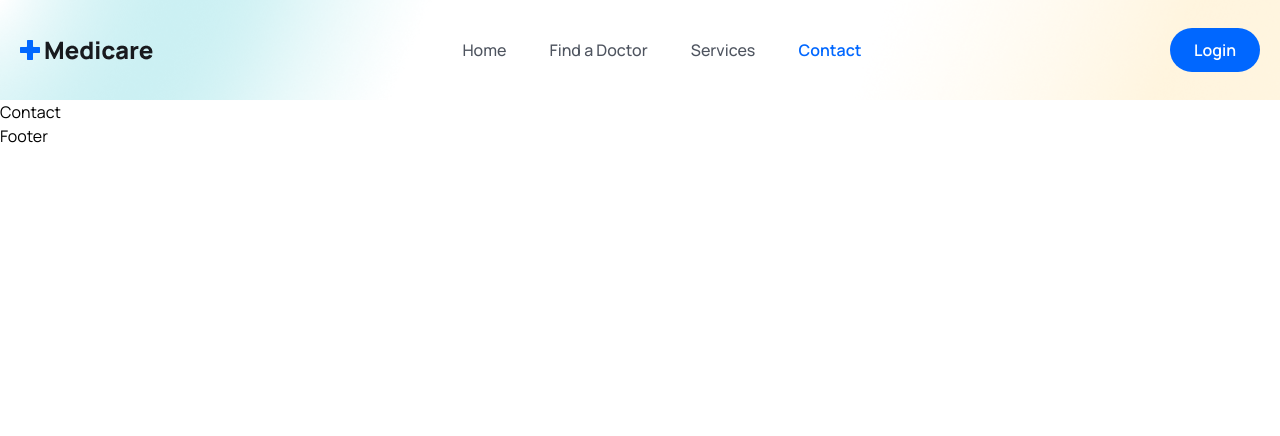
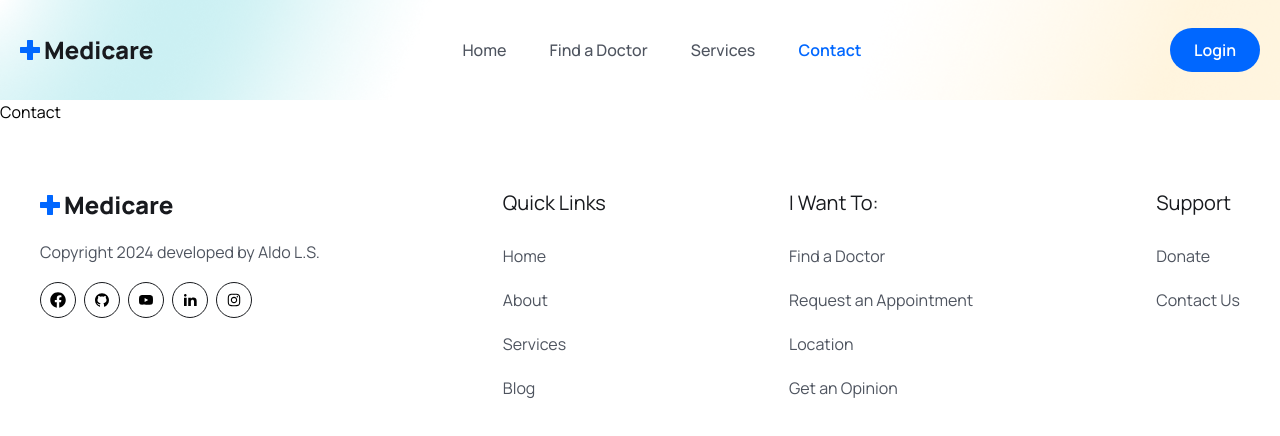
Before and after one commit to MohamedMorsou/Site-Web-de-prise-de-rendez-vous-Medicare, a React (Vite) app in the folder frontend/: page /contact in a window 1280 px wide. Shown: the top 436 px of the page. Built offline with nearby package versions, Linux system fonts and the light colour scheme; the HTML template or start-up script is replaced by a standard one.

Commit message:
Add Footer

```diff
--- a/frontend/src/components/Footer/Footer.jsx
+++ b/frontend/src/components/Footer/Footer.jsx
@@ -1,8 +1,183 @@
+import logo from '../../assets/images/logo.png'
+import { RiLinkedinFill} from 'react-icons/ri'
+import { AiFillYoutube, AiFillGithub, AiOutlineInstagram } from 'react-icons/ai'
+import { FaFacebook } from "react-icons/fa";
+import { Link } from 'react-router-dom'
+
+const socialLinks = [
+  {
+    path:'https://www.facebook.com/med.morsou/',
+    icon: <FaFacebook className='group-hover:display-white w-4 h-5'/>
+  },
+  {
+    path:'https://github.com/MohamedMorsou',
+    icon: <AiFillGithub className='group-hover:display-white w-4 h-5'/>
+  },
+  {
+    path:'https://www.youtube.com/channel/UC9puMGFGmEOpurhu4cq4HpA',
+    icon: <AiFillYoutube className='group-hover:display-white w-4 h-5'/>
+  },
+  {
+    path:'https://www.linkedin.com/in/mohamed-morsou-70b579195/',
+    icon: <RiLinkedinFill className='group-hover:display-white w-4 h-5'/>
+  },
+  {
+    path:'https://www.instagram.com/developer_digital?igsh=MTM0dG5maW9yaGIwMA==',
+    icon: <AiOutlineInstagram className='group-hover:display-white w-4 h-5'/>
+  },
+]
+
+const quickLinks01 = [
+  {
+    path:'/home',
+    display: 'Home'
+  },
+  {
+    path:'/',
+    display: 'About'
+  },
+  {
+    path:'/services',
+    display: 'Services'
+  },
+  {
+    path:'/',
+    display: 'Blog'
+  },
+]
+
+const quickLinks02 = [
+  {
+    path:'/find-a-doctor',
+    display: 'Find a Doctor'
+  },
+  {
+    path:'/',
+    display: 'Request an Appointment'
+  },
+  {
+    path:'/',
+    display: 'Location'
+  },
+  {
+    path:'/',
+    display: 'Get an Opinion'
+  },
+]
+
+const quickLinks03 = [
+  {
+    path:'/',
+    display: 'Donate'
+  },
+  {
+    path:'/contact',
+    display: 'Contact Us'
+  },
+
+]
+
 const Footer = () => {
+  const year = new Date().getFullYear();
+
   return (
-    <div>
-      Footer
-    </div>
+    <footer>
+      <div className="container px-10">
+        <div className="flex justify-between flex-col
+        md:flex-row flex-wrap gap-[30px]">
+          <div>
+            <img src={logo} alt="" />
+            <p className='text-base leading-7 font-normal
+            text-textColor mt-4'>
+              Copyright {year} developed by Aldo L.S.
+            </p>
+
+            <div className="flex gap-2 mt-4">
+              {socialLinks.map((link, index) => {
+                return (
+                  <Link
+                    to={link.path}
+                    key={index}
+                    target='_blank'
+                    rel='noopener noreferrer'
+                    className="w-9 h-9 border border-solid
+                    border-[#181a1e] rounded-full justify-center group
+                    hover:bg-irisBlueColor hover:border-none
+                    flex items-center"
+                  >
+                    {link.icon}
+                  </Link>
+                )
+              })}
+            </div>
+          </div>
+
+          <div>
+              <h2 className='text-xl leading-[30px] font-normal
+              mb-6 text-headingColor'>
+                Quick Links
+              </h2>
+
+              <ul>
+                {quickLinks01.map((item, index) => (
+                  <li key={index} className='mb-4'>
+                    <Link
+                      to={item.path}
+                      className='text-base leading-7 font-normal
+                      text-textColor'
+                    >
+                      {item.display}
+                    </Link>
+                  </li>
+                ))}
+              </ul>
+          </div>
+
+          <div>
+              <h2 className='text-xl leading-[30px] font-normal
+              mb-6 text-headingColor'>
+                I Want To:
+              </h2>
+
+              <ul>
+                {quickLinks02.map((item, index) => (
+                  <li key={index} className='mb-4'>
+                    <Link
+                      to={item.path}
+                      className='text-base leading-7 font-normal
+                      text-textColor'
+                    >
+                      {item.display}
+                    </Link>
+                  </li>
+                ))}
+              </ul>
+          </div>
+
+          <div>
+              <h2 className='text-xl leading-[30px] font-normal
+              mb-6 text-headingColor'>
+                Support
+              </h2>
+
+              <ul>
+                {quickLinks03.map((item, index) => (
+                  <li key={index} className='mb-4'>
+                    <Link
+                      to={item.path}
+                      className='text-base leading-7 font-normal
+                      text-textColor'
+                    >
+                      {item.display}
+                    </Link>
+                  </li>
+                ))}
+              </ul>
+          </div>
+
+        </div>
+      </div>
+    </footer>
   )
 }
 
```
